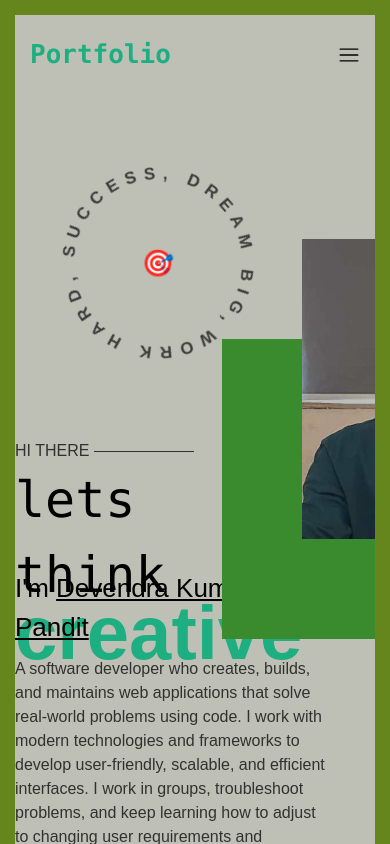
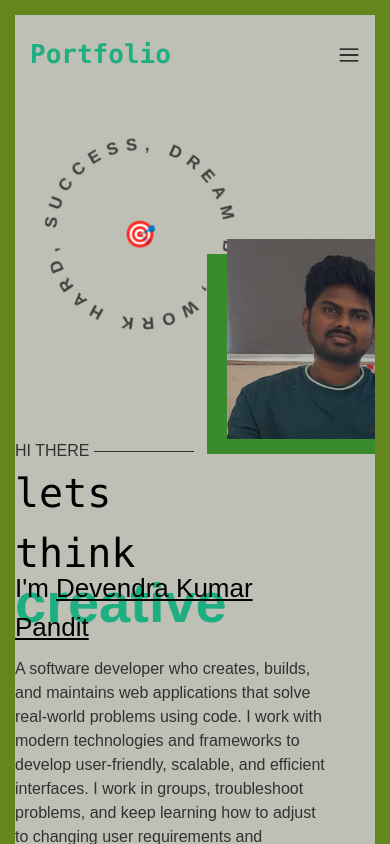
Before and after one commit to Devendrakr19/Devendra-Portfolio, a React (Vite) app: page / in a window 390 px wide. Shown: the top 844 px of the page. Built offline with nearby package versions, Linux system fonts and the light colour scheme.

Commit message:
first page inprogress making responsive

```diff
--- a/src/App.css
+++ b/src/App.css
@@ -35,6 +35,13 @@ body {
   padding: 20px;
 }
 
+@media (max-width: 880px){
+  .circle-text-wrapper{
+    top: 0%;
+    left: 0%;
+  }
+}
+
 .circle-text-wrapper svg {
   width: 100%;
   height: 100%;
--- a/src/Components/pages/Homepage.jsx
+++ b/src/Components/pages/Homepage.jsx
@@ -7,8 +7,8 @@ import Skills from "./Skills";
 const Homepage = () => {
   return (
     <>
-        <div className="bg-[#bec0b5] pt-[20px] overflow-hidden" id="homepage">
-          <div className="grid grid-cols-1 md:grid-cols-3">
+        <div className="bg-[#bec0b5] overflow-hidden" id="homepage">
+          <div className="grid grid-cols-1 md:grid-cols-3 pt-[20px]">
             <div className="col-span-2 relative flex justify-end items-end h-[580px]">
               <div
                 className="circle-text-wrapper will-change-transform"
@@ -43,18 +43,18 @@ const Homepage = () => {
                     <span className="text-[#323131]">HI THERE</span>
                     <span className="block w-[100px] h-[1px] bg-[#323131]"></span>
                   </div>
-                  <p className="text-[black] text-[50px] font-mono">
+                  <p className="text-[black] text-[40px] md:text-[36px] lg:text-[42px] xl:text-[46px] 2xl:text-[50px] font-mono">
                     lets think
                   </p>
-                  <p className="text-[76px] leading-[40px] text-[#1daf81] font-bold">
+                  <p className="text-[56px] md:text-[62px] lg:text-[68px] xl:text-[72px] 2xl:text-[76px] leading-[40px] text-[#1daf81] font-bold">
                     creative
                   </p>
                 </div>
                 <div className="relative">
                   <div
-                    className="w-[270px] h-[300px] object-contain relative z-20"
-                    data-aos="zoom-out-down"
-                    data-aos-duration="2000"
+                    className="w-[200px] sm:w-[250px] md:w-[210px] lg:w-[230px] xl:w-[250px] 2xl:w-[270px] h-[200px] sm:h-[240px] md:h-[240px] lg:h-[260px] xl:h-[280px] 2xl:h-[300px] object-contain relative z-20"
+                    // data-aos="zoom-out-down"
+                    // data-aos-duration="2000"
                   >
                     <img
                       src="/selfimg.jpeg"
@@ -63,25 +63,24 @@ const Homepage = () => {
                     />
                   </div>
                   <div
-                    className="absolute top-[100px] right-[80px] w-[270px] h-[300px] bg-[#3a8b2d] z-10"
-                    data-aos="zoom-out-up"
-                    data-aos-duration="2000"
+                    className="absolute top-[15px] sm:top-[30px] md:top-[30px] lg:top-[40px] xl:top-[60px] 2xl:top-[80px] right-[20px] sm:right-[30px] md:right-[30px] lg:right-[40px] xl:right-[60px] 2xl:right-[80px] w-[200px] sm:w-[250px] md:w-[210px] lg:w-[230px] xl:w-[250px] 2xl:w-[270px] h-[200px] sm:h-[240px] md:h-[240px] lg:h-[260px] xl:h-[280px] 2xl:h-[300px] bg-[#3a8b2d] z-10"
+                    // data-aos="zoom-out-up"
+                    // data-aos-duration="2000"
                   ></div>
                 </div>
               </div>
             </div>
             <div className="col-span-1 flex justify-center flex-col h-full">
               <div
-                className="mt-[-120px] pr-[50px]"
+                className="mt-[-120px] pr-[50px] md:pr-[20px] lg:pr-[30px] xl:pr-[40px] 2xl:pr-[50px]"
                 data-aos="fade-left"
-                data-aos-anchor="#example-anchor"
                 data-aos-easing="linear"
                 data-aos-duration="1500"
               >
-                <h1 className="text-[26px]">
+                <h1 className="text-[26px] md:text-[15px] lg:text-[21px] xl:text-[24px] 2xl:text-[26px]">
                   I'm <span className="underline">Devendra Kumar Pandit</span>
                 </h1>
-                <p className="mt-[10px] text-[#323131]">
+                <p className="mt-[10px] text-[#323131] md:leading-[20px]">
                   A software developer who creates, builds, and maintains web
                   applications that solve real-world problems using code. I work
                   with modern technologies and frameworks to develop
```
